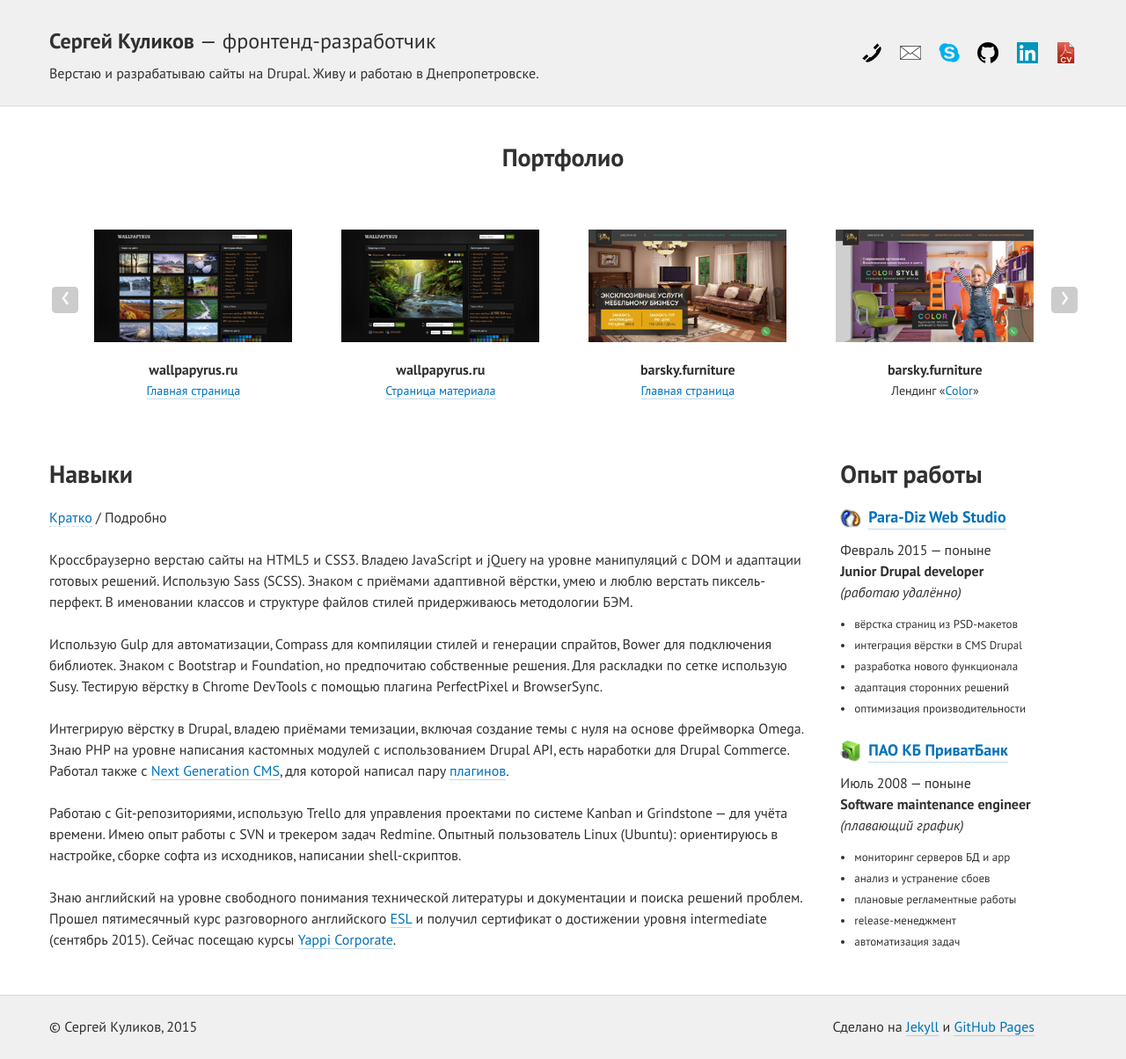
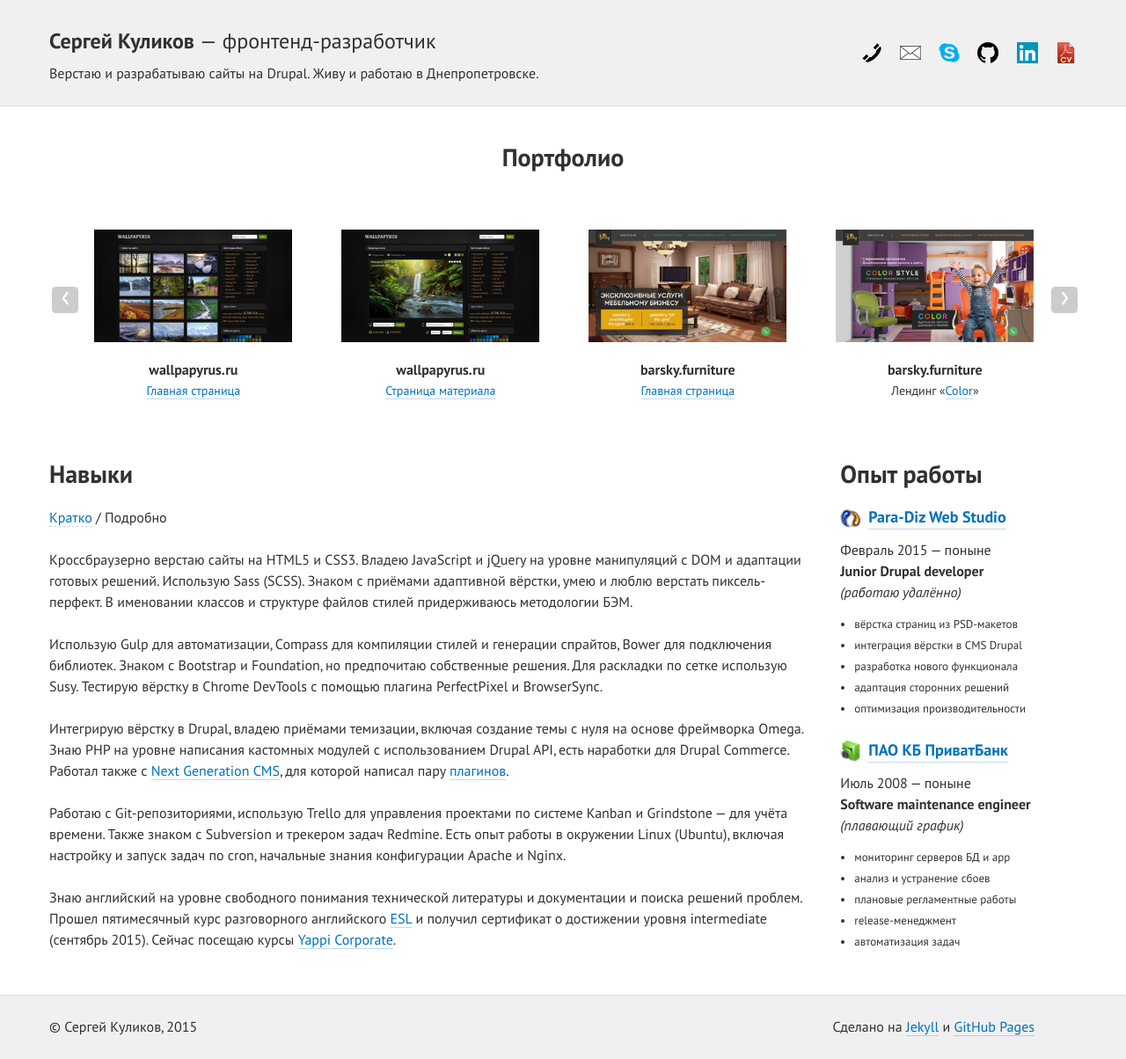
Before and after one commit to web-padawan/web-padawan.github.io, a Jekyll site: the page built from index.html, in a window 1280 px wide. Shown: the whole page at 88% size. Built offline with Jekyll 4.4.1, drawn with Linux system fonts in a browser that asks for light colours.

Commit message:
[mod] experience: edit text

```diff
--- a/_includes/skills.html
+++ b/_includes/skills.html
@@ -23,8 +23,8 @@
         </p>
         <p class="skills__text">
           <span>Работаю с Git-репозиториями, использую Trello для управления проектами по системе Kanban и Grindstone — для учёта времени.</span>
-          <span>Имею опыт работы с SVN и трекером задач Redmine.</span>
-          <span>Опытный пользователь Linux (Ubuntu): ориентируюсь в настройке, сборке софта из исходников, написании shell-скриптов.</span>
+          <span>Также знаком с Subversion и трекером задач Redmine.</span>
+          <span>Есть опыт работы в окружении Linux (Ubuntu), включая настройку и запуск задач по cron, начальные знания конфигурации Apache и Nginx.</span>
         </p>
         <p class="skills__text">
           <span>Знаю английский на уровне свободного понимания технической литературы и документации и поиска решений проблем.</span>
```
